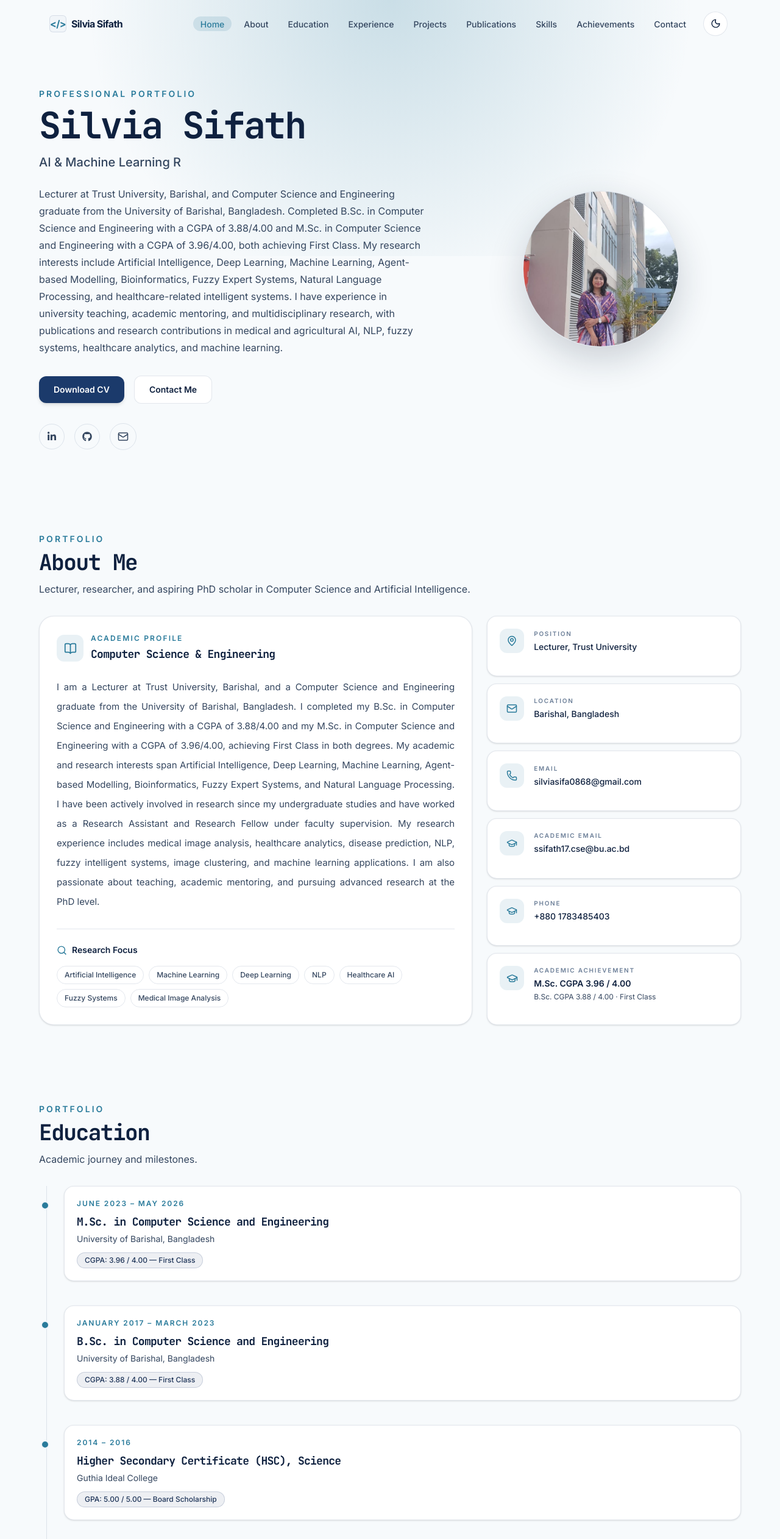
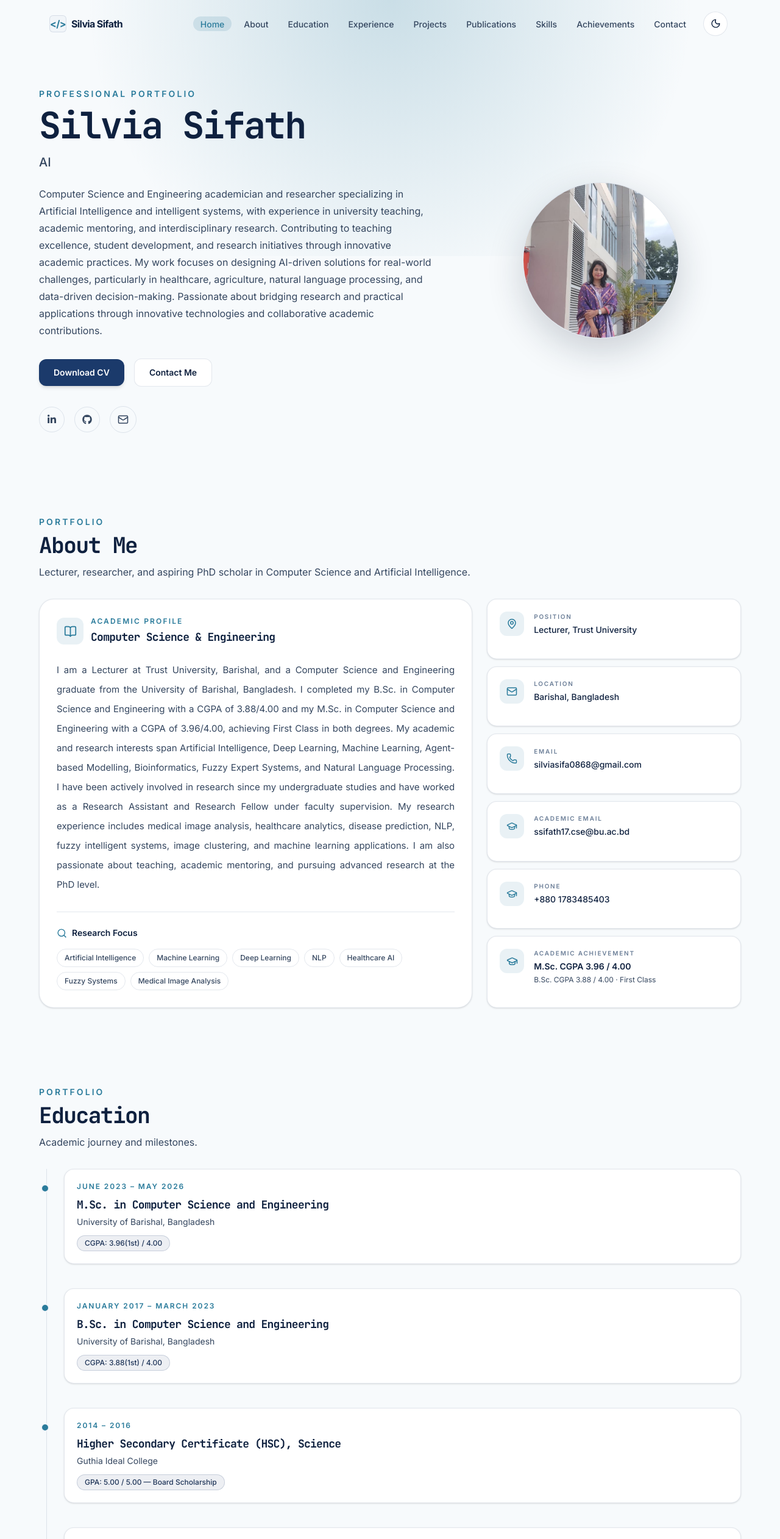
Before and after one commit to Silvia-sifath/my-portfolio, a React (Vite) app in the folder Protfolio/: page / in a window 1280 px wide. Shown: the top 2524 px of the page at 61% size. Built offline with nearby package versions, Linux system fonts and the light colour scheme.

Commit message:
Update data.ts

```diff
--- a/Protfolio/src/data/data.ts
+++ b/Protfolio/src/data/data.ts
@@ -66,18 +66,18 @@ export const siteConfig = {
   name: 'Silvia Sifath',
   initials: 'SS',
   profileImage: '/silvia.jpg',
-  cvPath: '/silvia_CV.pdf',
+  cvPath: '/CV_version1.pdf',
 
   roles: [
-    'Lecturer at Trust University',
+    'Lecturer in Computer Science & Engineering',
     'AI & Machine Learning Researcher',
-    'Computer Science & Engineering Graduate',
+    'Intelligent Systems Researcher',
     'Aspiring PhD Researcher',
-    'Research Enthusiast',
+    'Academic Mentor',
   ],
 
   professionalSummary:
-    'Lecturer at Trust University, Barishal, and Computer Science and Engineering graduate from the University of Barishal, Bangladesh. Completed B.Sc. in Computer Science and Engineering with a CGPA of 3.88/4.00 and M.Sc. in Computer Science and Engineering with a CGPA of 3.96/4.00, both achieving First Class. My research interests include Artificial Intelligence, Deep Learning, Machine Learning, Agent-based Modelling, Bioinformatics, Fuzzy Expert Systems, Natural Language Processing, and healthcare-related intelligent systems. I have experience in university teaching, academic mentoring, and multidisciplinary research, with publications and research contributions in medical and agricultural AI, NLP, fuzzy systems, healthcare analytics, and machine learning.',
+    'Computer Science and Engineering academician and researcher specializing in Artificial Intelligence and intelligent systems, with experience in university teaching, academic mentoring, and interdisciplinary research. Contributing to teaching excellence, student development, and research initiatives through innovative academic practices. My work focuses on designing AI-driven solutions for real-world challenges, particularly in healthcare, agriculture, natural language processing, and data-driven decision-making. Passionate about bridging research and practical applications through innovative technologies and collaborative academic contributions.',
 
   researchInterests: [
     'Artificial Intelligence',
@@ -121,13 +121,13 @@ export const educationItems: EducationItem[] = [
     degree: 'M.Sc. in Computer Science and Engineering',
     institution: 'University of Barishal, Bangladesh',
     duration: 'June 2023 – May 2026',
-    result: 'CGPA: 3.96 / 4.00 — First Class',
+    result: 'CGPA: 3.96(1st) / 4.00',
   },
   {
     degree: 'B.Sc. in Computer Science and Engineering',
     institution: 'University of Barishal, Bangladesh',
     duration: 'January 2017 – March 2023',
-    result: 'CGPA: 3.88 / 4.00 — First Class',
+    result: 'CGPA: 3.88(1st) / 4.00',
   },
   {
     degree: 'Higher Secondary Certificate (HSC), Science',
```
